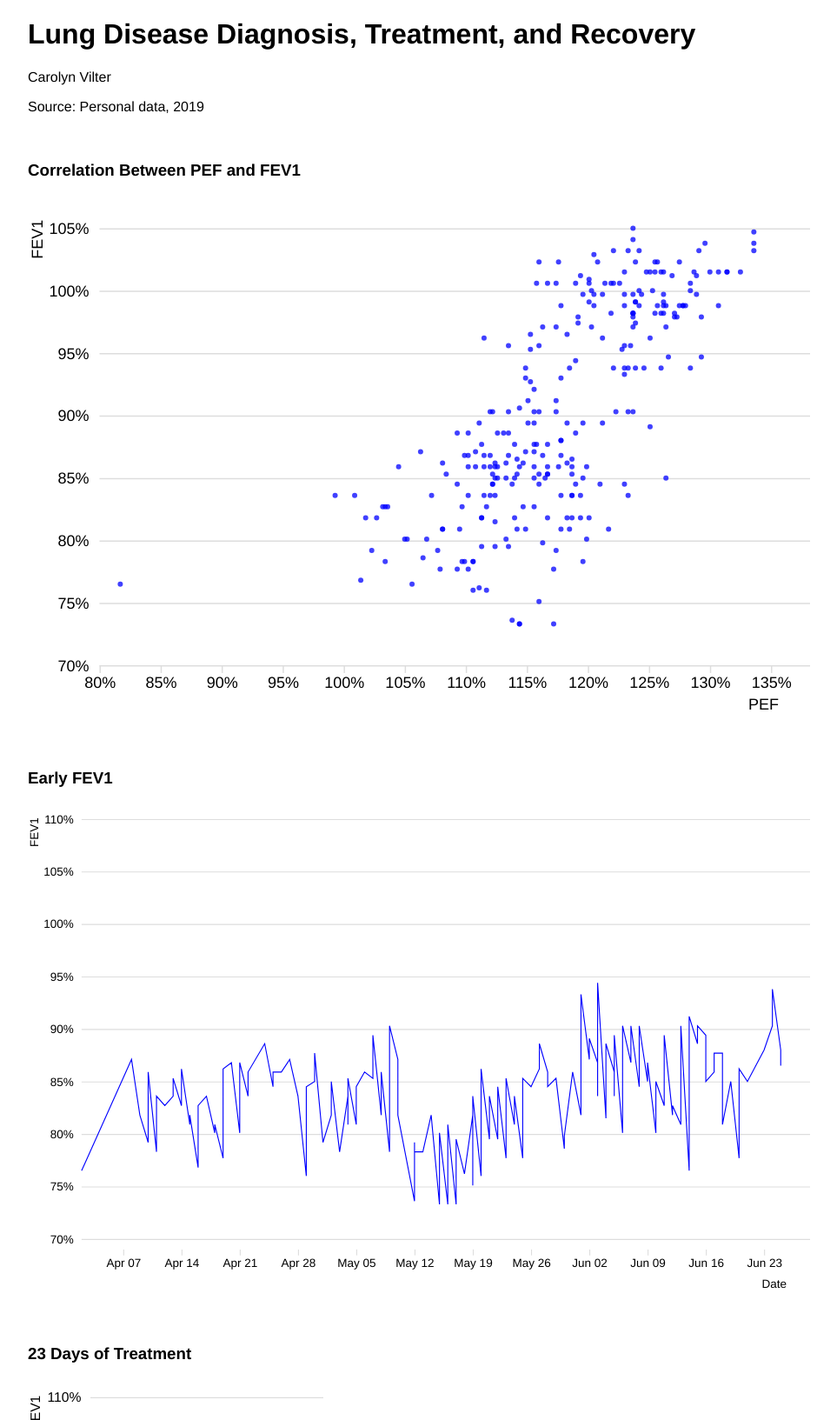
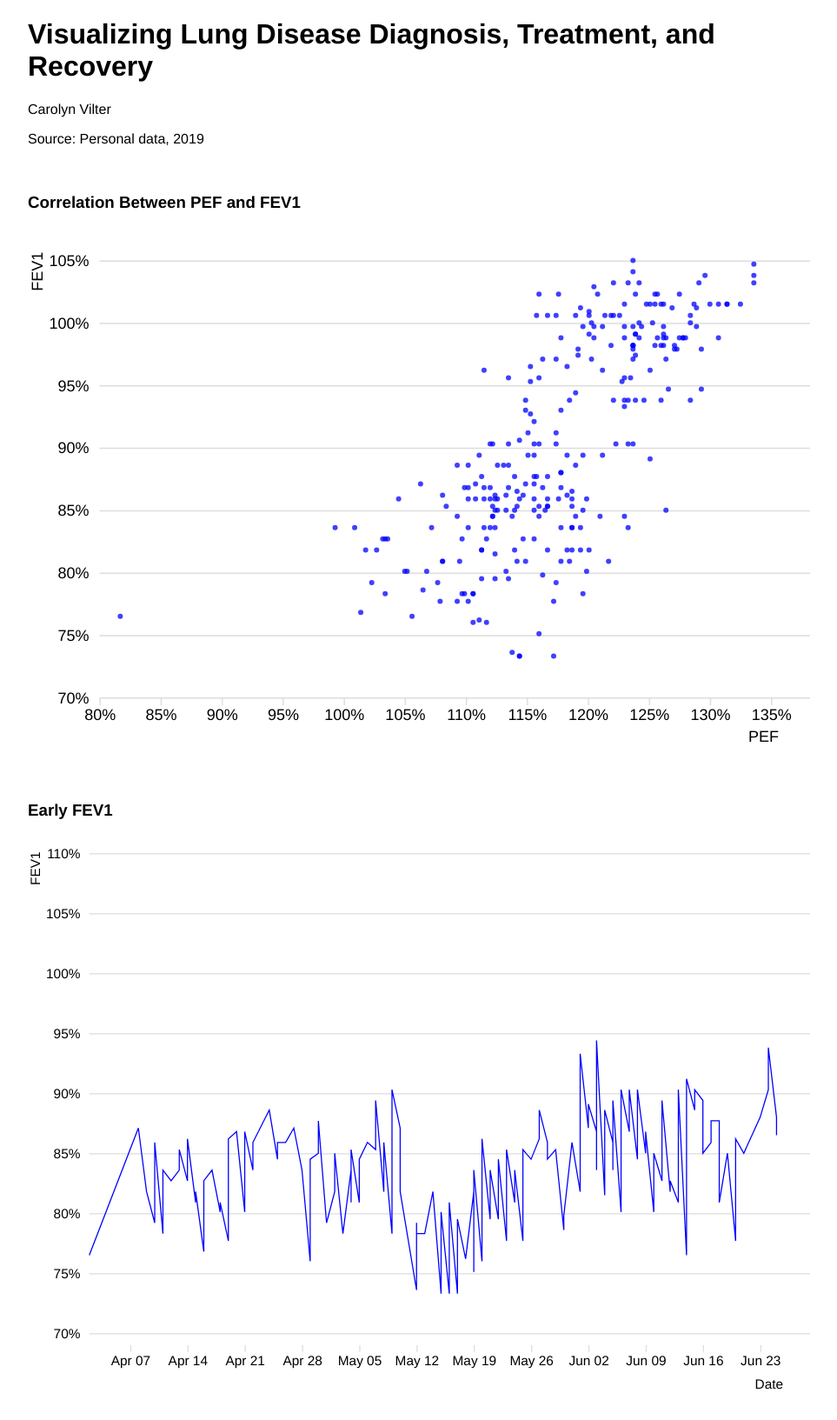
Before and after one commit to cvilter/CAPP30239_FA22, a plain HTML site: page project/project.html in a window 1280 px wide. Shown: the top 1633 px of the page at 87% size, without its empty margins (158-1121 px from the left). Drawn offline with nearby package versions, Linux system fonts and the light colour scheme.

Commit message:
tiny changes all around

```diff
--- a/project/javascript/histogram.js
+++ b/project/javascript/histogram.js
@@ -5,7 +5,7 @@ Adapted from Tiffany France CAPP30239_FA22 class code
 
 d3.json('data/clean/hist_before.json').then((data) => {
 
-  const height = 180,
+  const height = 185,
     width = 600,
     margin = ({top: 25, right: 10, bottom: 50, left: 10}),
     padding = 1;
@@ -37,8 +37,6 @@ d3.json('data/clean/hist_before.json').then((data) => {
     .thresholds(10)
     .value(d => d.pef_over_pred_100)(data);
 
-  console.log(bins)
-
   let g = binGroups.selectAll("g")
     .data(bins)
     .join("g");
@@ -49,8 +47,6 @@ d3.json('data/clean/hist_before.json').then((data) => {
     .attr("y", height - margin.bottom)
     .attr("height", 0)
     .attr("fill", "blue")
-    .transition()
-    .duration(750)
     .attr("y", d => y(d.length))
     .attr("height", d => height - margin.bottom - y(d.length));
 
--- a/project/javascript/histogram2.js
+++ b/project/javascript/histogram2.js
@@ -37,8 +37,6 @@ d3.json('data/clean/hist_after.json').then((data) => {
     .thresholds(6)
     .value(d => d.pef_over_pred_100)(data);
 
-  console.log(bins)
-
   let g = binGroups.selectAll("g")
     .data(bins)
     .join("g");
@@ -49,8 +47,6 @@ d3.json('data/clean/hist_after.json').then((data) => {
     .attr("y", height - margin.bottom)
     .attr("height", 0)
     .attr("fill", "blue")
-    .transition()
-    .duration(750)
     .attr("y", d => y(d.length))
     .attr("height", d => height - margin.bottom - y(d.length));
 
--- a/project/javascript/line_pre_tre.js
+++ b/project/javascript/line_pre_tre.js
@@ -6,7 +6,7 @@ Adapted from Tiffany France CAPP30239_FA22 class code
 d3.csv('data/clean/line_pre_tre.csv').then(data => {
 
     const height = 500,
-      width = 800,
+      width = 700,
       margin = ({top: 15, right: 30, bottom: 45, left: 55});
 
     const svg = d3.select("#line_pre_tre")
--- a/project/project.html
+++ b/project/project.html
@@ -29,7 +29,7 @@
 
 <body>
   <div class="container">
-    <h1>Lung Disease Diagnosis, Treatment, and Recovery</h1>
+    <h1>Visualizing Lung Disease Diagnosis, Treatment, and Recovery</h1>
     <p>Carolyn Vilter</p>
     <p>Source: Personal data, 2019</p>
     <br>
```
Also changed, not shown: 1 other file.
